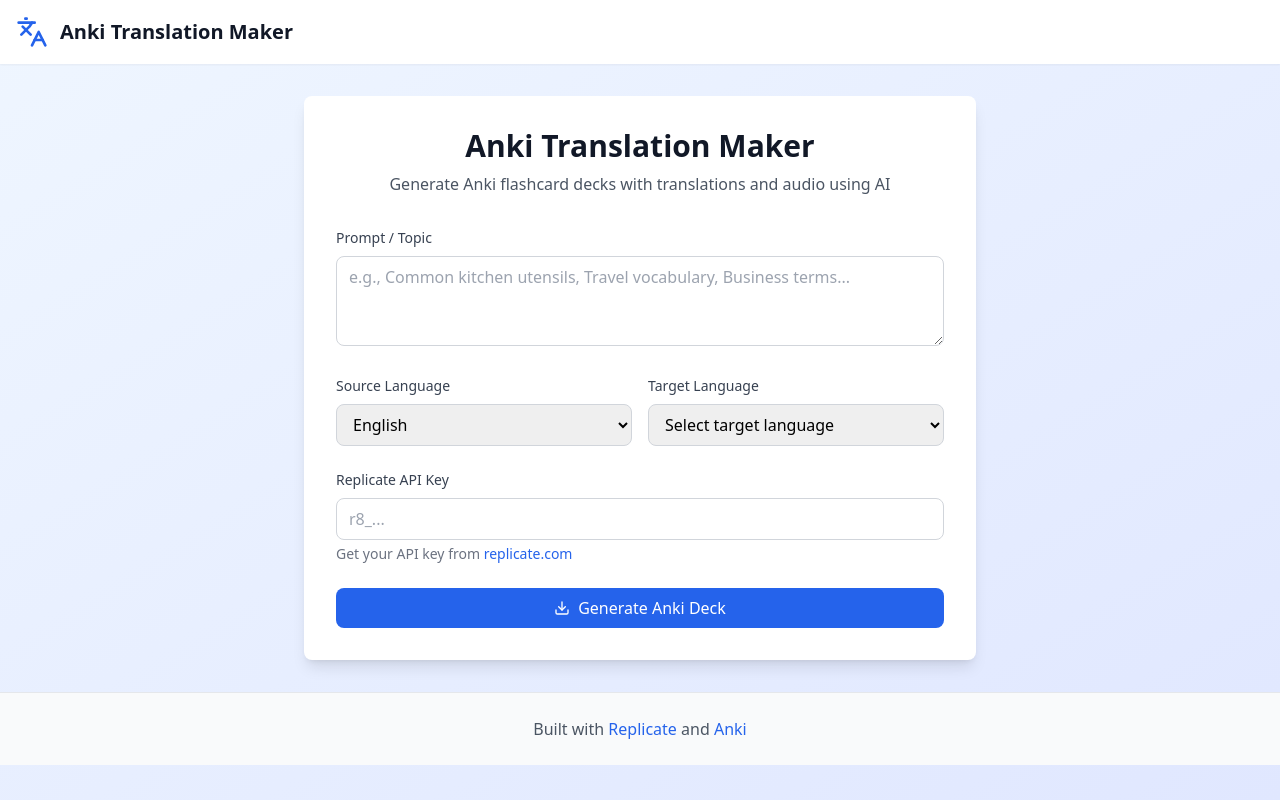
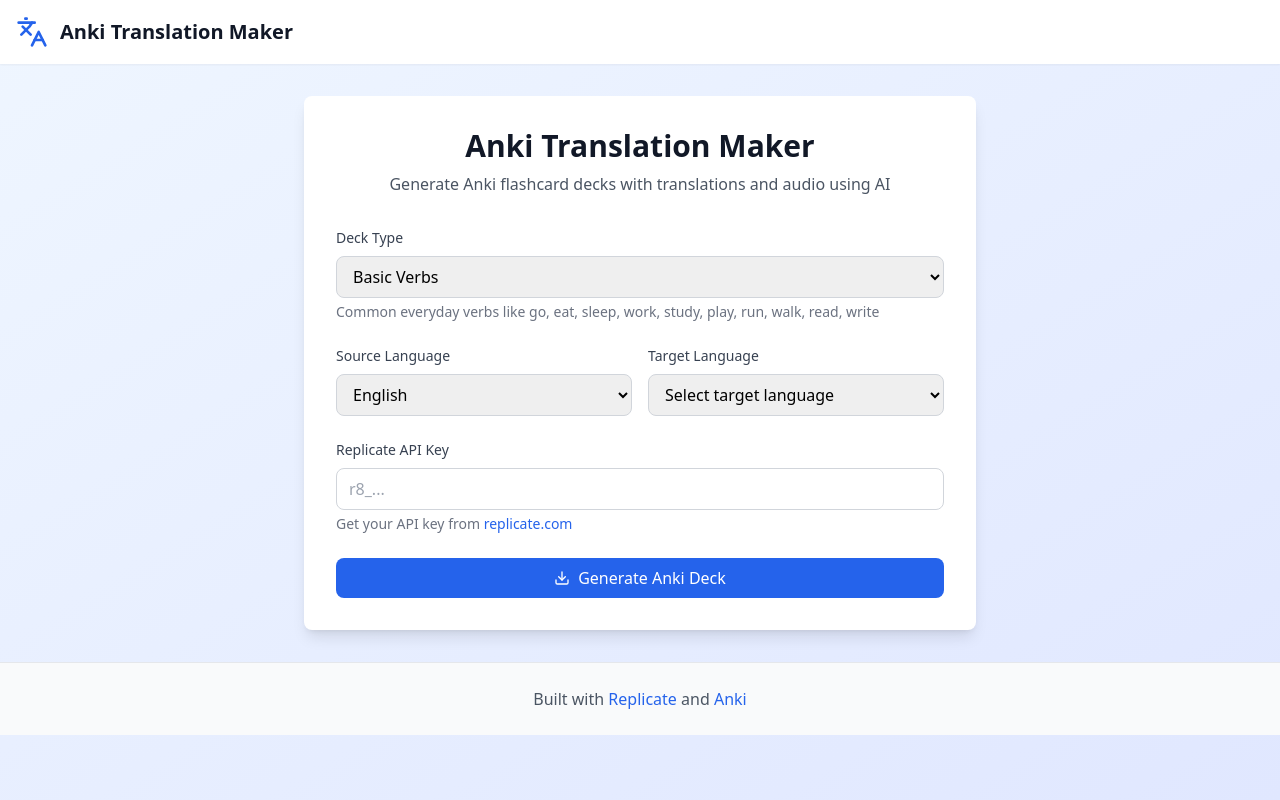
Before and after one commit to NickLewanowicz/anki-translation-maker, a React (Vite) app in the folder packages/frontend/: page / in a window 1280 px wide. Built offline with nearby package versions, Linux system fonts and the light colour scheme; the HTML template or start-up script is replaced by a standard one.

Commit message:
Add default deck presets with dropdown selection for easy vocabulary generation

```diff
--- a/packages/frontend/src/components/DeckGeneratorForm.tsx
+++ b/packages/frontend/src/components/DeckGeneratorForm.tsx
@@ -3,15 +3,31 @@
 import { deckService } from '../services/deckService'
 
 interface FormData {
+    deckType: string
     prompt: string
     targetLanguage: string
     sourceLanguage: string
     replicateApiKey: string
 }
 
+const DEFAULT_DECKS = [
+    { id: 'basic-verbs', name: 'Basic Verbs', prompt: 'Common everyday verbs like go, eat, sleep, work, study, play, run, walk, read, write' },
+    { id: 'family', name: 'Family & Relationships', prompt: 'Family members and relationship terms like mother, father, sister, brother, friend, husband, wife, child, grandparent' },
+    { id: 'food', name: 'Food & Drinks', prompt: 'Common foods and beverages like bread, water, coffee, apple, chicken, rice, vegetables, fruit, meat, milk' },
+    { id: 'numbers', name: 'Numbers 1-20', prompt: 'Numbers from one to twenty in order: one, two, three, four, five, six, seven, eight, nine, ten, eleven, twelve, thirteen, fourteen, fifteen, sixteen, seventeen, eighteen, nineteen, twenty' },
+    { id: 'colors', name: 'Colors', prompt: 'Basic colors like red, blue, green, yellow, black, white, purple, orange, pink, brown, gray' },
+    { id: 'clothing', name: 'Clothing', prompt: 'Common clothing items like shirt, pants, dress, shoes, hat, jacket, socks, skirt, sweater, coat' },
+    { id: 'home', name: 'Home & Furniture', prompt: 'Household items and furniture like house, room, bed, table, chair, door, window, kitchen, bathroom, bedroom' },
+    { id: 'transportation', name: 'Transportation', prompt: 'Vehicles and transportation like car, bus, train, plane, bicycle, motorcycle, boat, taxi, subway, walk' },
+    { id: 'time', name: 'Time & Days', prompt: 'Time-related words like today, tomorrow, yesterday, morning, afternoon, evening, Monday, Tuesday, Wednesday, Thursday, Friday, Saturday, Sunday' },
+    { id: 'emotions', name: 'Emotions & Feelings', prompt: 'Basic emotions and feelings like happy, sad, angry, excited, tired, scared, surprised, confused, proud, nervous' },
+    { id: 'custom', name: 'Custom', prompt: '' },
+]
+
 export function DeckGeneratorForm() {
     const [formData, setFormData] = useState<FormData>({
-        prompt: '',
+        deckType: 'basic-verbs',
+        prompt: DEFAULT_DECKS[0].prompt,
         targetLanguage: '',
         sourceLanguage: 'en',
         replicateApiKey: '',
@@ -25,7 +41,13 @@
         setError(null)
 
         try {
-            await deckService.generateDeck(formData)
+            // Use the appropriate prompt based on deck type
+            const submitData = {
+                ...formData,
+                prompt: formData.deckType === 'custom' ? formData.prompt :
+                    DEFAULT_DECKS.find(deck => deck.id === formData.deckType)?.prompt || formData.prompt
+            }
+            await deckService.generateDeck(submitData)
         } catch (err) {
             setError(err instanceof Error ? err.message : 'An error occurred')
         } finally {
@@ -35,8 +57,20 @@
 
     const handleInputChange = (e: React.ChangeEvent<HTMLInputElement | HTMLSelectElement | HTMLTextAreaElement>) => {
         const { name, value } = e.target
+
+        if (name === 'deckType') {
+            const selectedDeck = DEFAULT_DECKS.find(deck => deck.id === value)
+            setFormData(prev => ({
+                ...prev,
+                [name]: value,
+                prompt: selectedDeck?.prompt || prev.prompt
+            }))
+        } else {
             setFormData(prev => ({ ...prev, [name]: value }))
         }
+    }
+
+    const isCustomDeck = formData.deckType === 'custom'
 
     return (
         <form onSubmit={handleSubmit} className="space-y-6">
@@ -48,8 +82,34 @@
             )}
 
             <div>
+                <label htmlFor="deckType" className="block text-sm font-medium text-gray-700 mb-2">
+                    Deck Type
+                </label>
+                <select
+                    id="deckType"
+                    name="deckType"
+                    value={formData.deckType}
+                    onChange={handleInputChange}
+                    className="w-full px-3 py-2 border border-gray-300 rounded-lg focus:outline-none focus:ring-2 focus:ring-blue-500 focus:border-transparent"
+                    required
+                >
+                    {DEFAULT_DECKS.map(deck => (
+                        <option key={deck.id} value={deck.id}>
+                            {deck.name}
+                        </option>
+                    ))}
+                </select>
+                {!isCustomDeck && (
+                    <p className="mt-1 text-sm text-gray-500">
+                        {DEFAULT_DECKS.find(deck => deck.id === formData.deckType)?.prompt}
+                    </p>
+                )}
+            </div>
+
+            {isCustomDeck && (
+                <div>
                     <label htmlFor="prompt" className="block text-sm font-medium text-gray-700 mb-2">
-                    Prompt / Topic
+                        Custom Prompt / Topic
                     </label>
                     <textarea
                         id="prompt"
@@ -62,6 +122,7 @@
                         required
                     />
                 </div>
+            )}
 
             <div className="grid grid-cols-1 md:grid-cols-2 gap-4">
                 <div>
```
Lines whose indentation alone changed are shown as unchanged.
